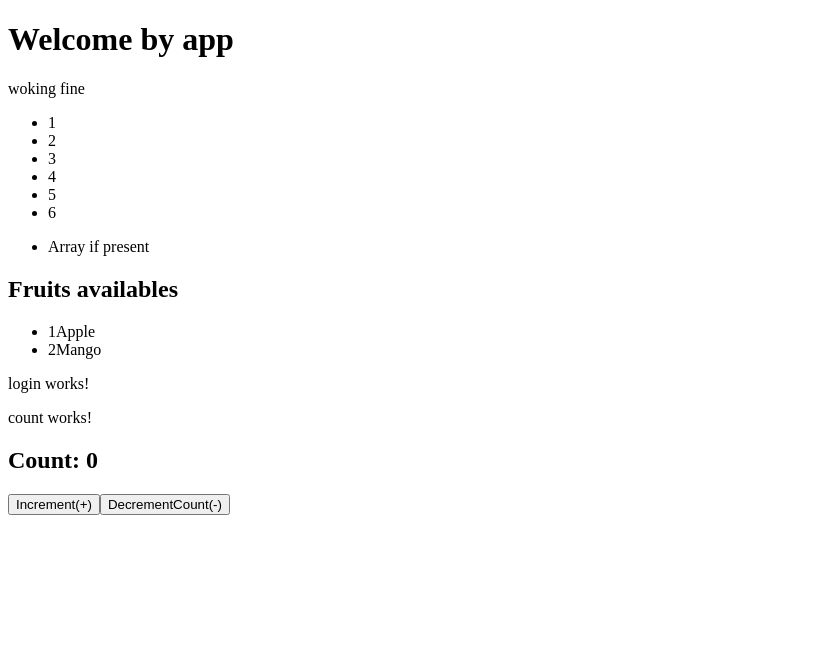
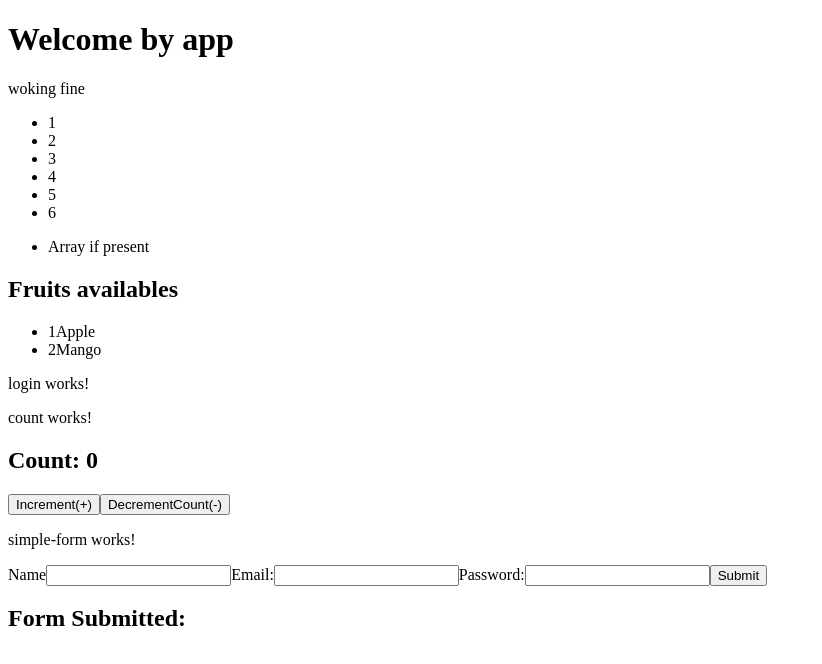
Before and after one commit to VikranthKA/Angular_Fundamentals, an Angular app in the folder fundamentals/: page / in a window 1280 px wide. Shown: the top 664 px of the page, without its empty margins (0-822 px from the left). Built offline with nearby package versions, Linux system fonts and the light colour scheme.

Commit message:
worked on the simple form

```diff
--- a/fundamentals/src/app/app.component.html
+++ b/fundamentals/src/app/app.component.html
@@ -17,4 +17,6 @@
 <app-count></app-count>
 <!-- <div *ngIf="fruits" class="name">{{fruits.name}}</div> -->
 <ng-template>to</ng-template>
+
+<app-simple-form></app-simple-form>
 </div>
--- a/fundamentals/src/app/app.component.ts
+++ b/fundamentals/src/app/app.component.ts
@@ -6,10 +6,11 @@ import { LoginComponent } from './login/login.component';
 import { CountComponent } from './count/count.component';
 import { FormsModule } from '@angular/forms';
 import { NewComponent } from './new/new.component';
+import { SimpleFormComponent } from './simple-form/simple-form.component';
 @Component({
   selector: 'app-root',
   standalone: true,
-  imports: [RouterOutlet,LoginComponent,CountComponent,CommonModule,FormsModule,NewComponent],
+  imports: [RouterOutlet,LoginComponent,CountComponent,CommonModule,FormsModule,NewComponent,SimpleFormComponent],
   templateUrl: './app.component.html',
   styleUrl: './app.component.css'
 })
--- /dev/null
+++ b/fundamentals/src/app/simple-form/simple-form.component.html
@@ -0,0 +1,18 @@
+<p>simple-form works!</p>
+<form [formGroup]="myForm" (ngSubmit)="onSubmit()">
+    <label for="name">Name</label>
+    <input type="text" id="name" name="name" formControlName="username" required>
+
+    <label for="email">Email:</label>
+    <input type="email" id="email" name="email" formControlName="email"  required>
+
+    <label for="password">Password:</label>
+    <input id="password" type="password" name="password" formControlName="password" />
+
+    <button type="submit" >Submit</button>
+
+    <div ng-if="myForm.valid">
+        <h2>Form Submitted:</h2>
+
+    </div>
+</form>
--- /dev/null
+++ b/fundamentals/src/app/simple-form/simple-form.component.ts
@@ -0,0 +1,25 @@
+import { Component } from '@angular/core';
+import { FormBuilder, FormGroup, ReactiveFormsModule } from '@angular/forms';
+
+@Component({
+  selector: 'app-simple-form',
+  standalone: true,
+  imports: [ReactiveFormsModule],
+  templateUrl: './simple-form.component.html',
+  styleUrls: ['./simple-form.component.css']
+})
+export class SimpleFormComponent {
+  myForm: FormGroup;
+
+  constructor(private fb: FormBuilder) {
+    this.myForm = this.fb.group({
+      username: [''],
+      email: [''],
+      password: ['']
+    });
+  }
+
+  onSubmit(): void {
+    console.log("adsf", this.myForm.value)
+  }
+}
```
Also changed, not shown: fundamentals/src/app/simple-form/simple-form.component.css (added), 1 other file (tests, documents, lock files or other folders).
